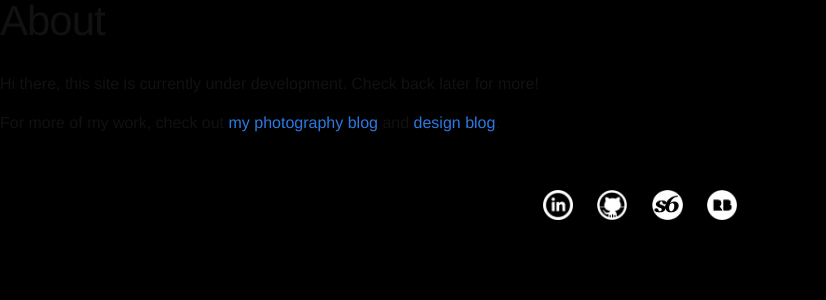
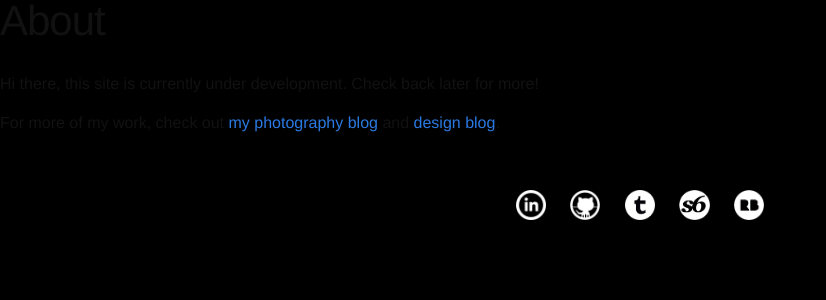
Before and after one commit to skcele/skcele.github.io, a Jekyll site: the page built from about.md, in a window 1280 px wide. Shown: the top 300 px of the page, without its empty margins (0-826 px from the left). Built offline with Jekyll 4.4.1, drawn with Linux system fonts in a browser that asks for light colours.

Commit message:
Added tumblr photography blog and icon

```diff
--- a/_includes/footer.html
+++ b/_includes/footer.html
@@ -6,6 +6,7 @@
         <p>
           <a href="https://www.linkedin.com/in/stephaniekcree"><img src="/photos/linkedin.png" alt="LinkedIn"></a>
           <a href="https://github.com/skcele"><img src="/photos/github.png" alt="Github"></a>
+          <a href="http://skcele.tumblr.com/"><img src="/photos/tumblr.png" alt="tumblr"></a>
           <a href="https://society6.com/skceletongirl"><img src="/photos/society6.png" alt="Society6"></a>
           <a href="http://www.redbubble.com/people/skcele"><img src="/photos/redbubble.png" alt="Redbubble"></a>
         </p>
```
Also changed, not shown: photos/tumblr.png (added).
